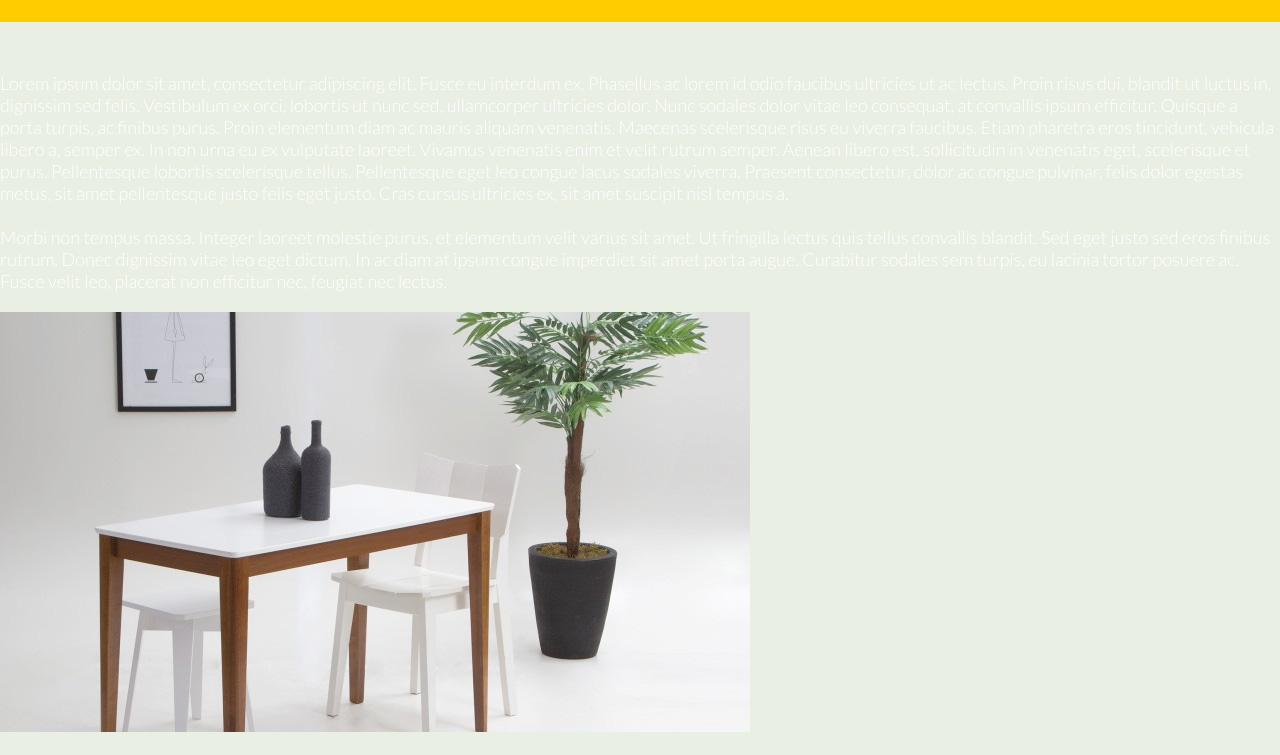
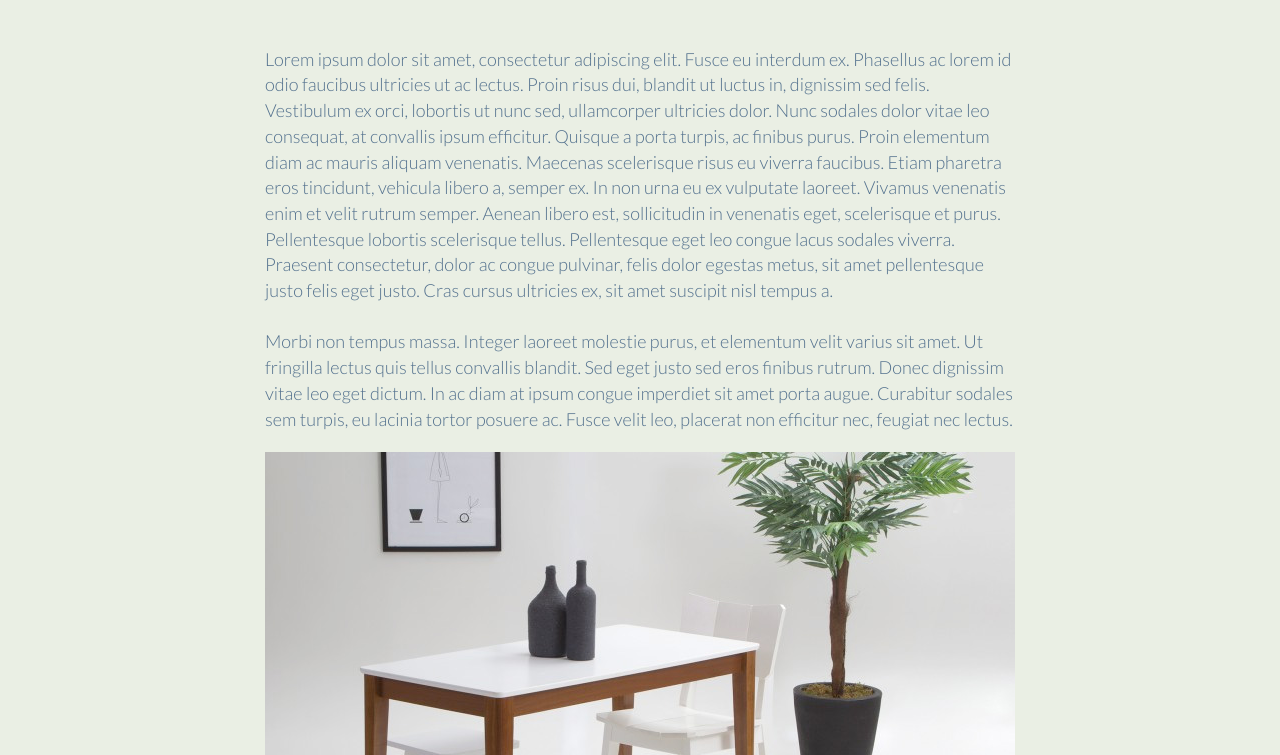
Before and after one commit to leandrodma/Dro, a website: page app/post.html in a window 1280 px wide. Shown: the part 680-1435 px from the top of the page. Drawn offline with nearby package versions, Linux system fonts and the light colour scheme; files that its build step writes are made by us from their sources.

Commit message:
ajustes bootstrap e cor fonte

```diff
--- a/app/post.html
+++ b/app/post.html
@@ -10,6 +10,7 @@
     <title>Drom</title>
     <meta name="robots" content="index,follow">
     <!--<link href='http://fonts.googleapis.com/css?family=Lato:300,700,300italic,700italic' rel='stylesheet' type='text/css'>-->
+    <link rel="stylesheet" href="public/vendor/bootstrap/css/bootstrap.min.css">
     <link href='http://fonts.googleapis.com/css?family=Lato:300,900,300italic,700italic' rel='stylesheet'
           type='text/css'>
     <link rel="stylesheet" href="public/css/application.min.css">
--- a/app/src/scss/blog.scss
+++ b/app/src/scss/blog.scss
@@ -68,6 +68,7 @@
 }
 
 #post-blog {
+  color: $blue;
   .img-banner {
     background: url('../images/blog/posts/topo.jpg') no-repeat center center;
     height: 630px;
--- a/app/src/scss/quem-somos.scss
+++ b/app/src/scss/quem-somos.scss
@@ -1,4 +1,5 @@
 #quem-somos {
+  color: $blue;
   .img-banner {
     background: url('../images/quem-somos/topo.jpg') no-repeat center center;
     height: 710px;
```
Also changed, not shown: app/blog.html (+1 -0 lines).
